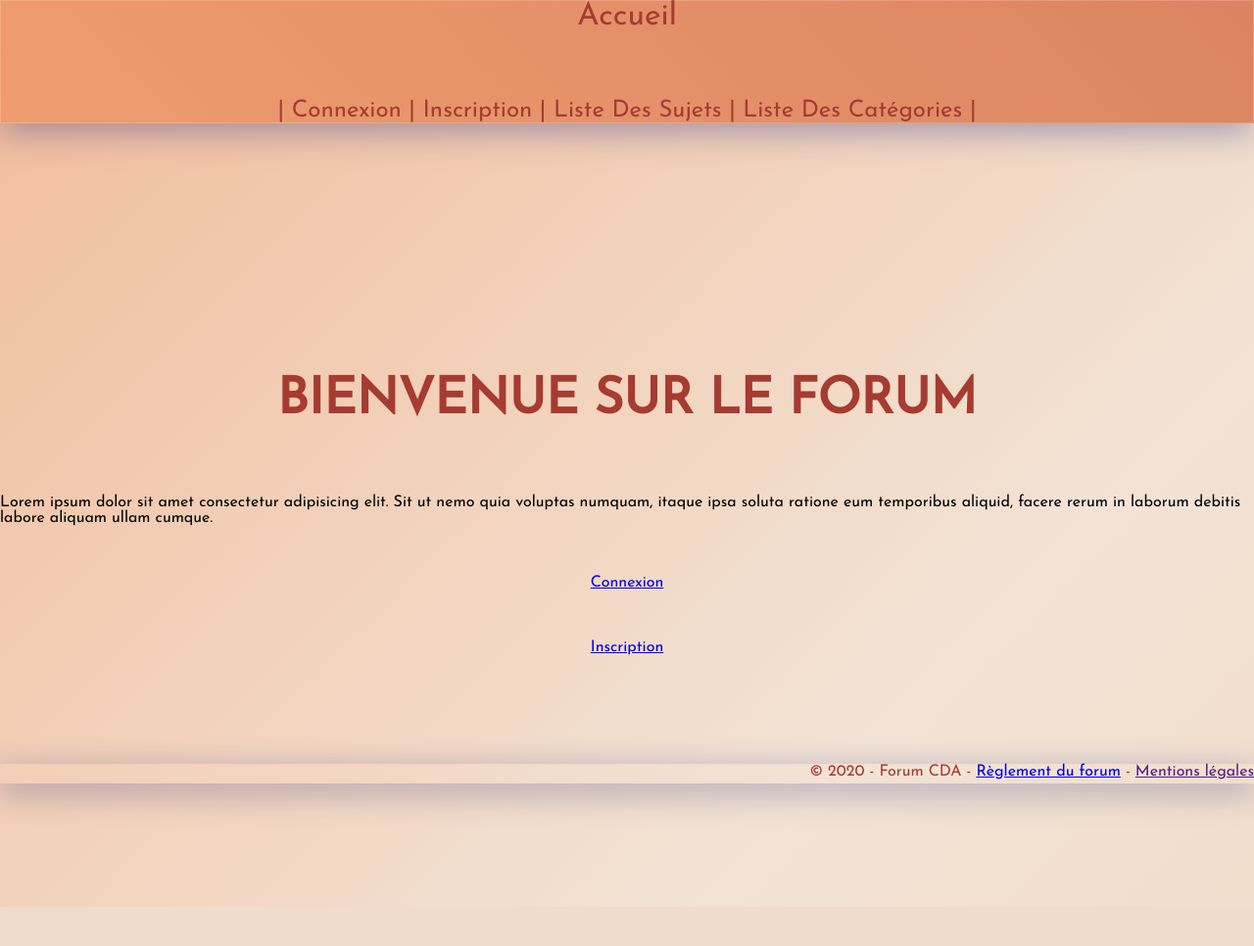
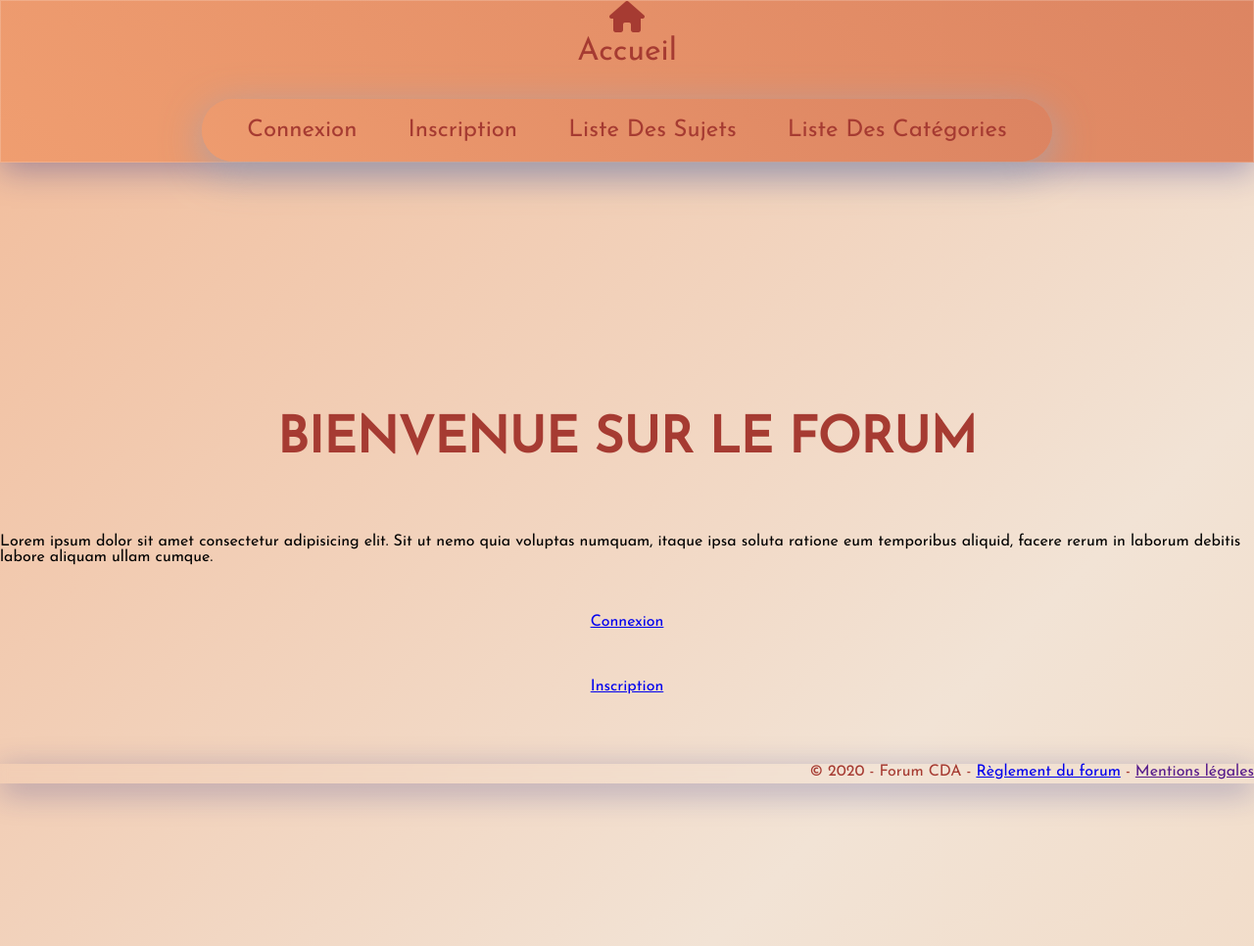
Before and after one commit to Yacine667/forumPlateau, a PHP site: page /forumPlateau/ in a window 1280 px wide. Shown: the whole page at 98% size. Before the commit the page ends 926 px from the top, so only its background shows below. Run offline with PHP 8.4, Linux system fonts and the light colour scheme; some libraries are stand-ins or nearby versions.

Commit message:
rectif navbar

```diff
--- a/public/css/style.css
+++ b/public/css/style.css
@@ -31,6 +31,8 @@ header {
 	}
 }
 
+
+
 #nav-left {
 
     font-size: xx-large;
@@ -50,13 +52,49 @@ header {
 
     font-size: x-large;
     text-decoration: none;
+    background: linear-gradient(45deg, #F2C6A0, #F2E3D5, #F2A172, #D9805F);
+	background-size: 400% 400%;
+	animation: gradient 15s ease infinite;
+    padding: 0 20px;
+    border-radius: 40px;
+    box-shadow: 0 10px 40px rgba( 159, 162, 177, .8 );
+    display: flex;
+    overflow: hidden;
 }
 
 #nav-right a {
 
     text-decoration: none;
     color: #A63B32;
+    padding: 20px;
+    margin: 0 6px;
+    position: relative;
+    transition: 0.3s;
 }
+
+#nav-right a:before {
+
+    content: "";
+    position: absolute;
+    bottom: -6px;
+    background-color: #a63c328a;
+    height: 5px;
+    width: 100%;
+    border-radius: 8px 8px 0 0;
+    left: 0;
+    transition: 0.3s;
+}
+
+#nav-right a:not(.is-active):hover:before {
+
+    bottom: 0;
+}
+
+#nav-right a:not(.is-active):hover {
+
+    color: #0000002f;
+}
+
 
 #forum {
 
--- a/view/layout.php
+++ b/view/layout.php
@@ -22,7 +22,7 @@
             <header>
                 <nav>
                     <div id="nav-left">
-                        <a href="http://localhost/forumPlateau/">Accueil</a>
+                        <a href="http://localhost/forumPlateau/"><i class="fa-solid fa-house"></i> <br> Accueil</a>
                         <?php
                         if(App\Session::isAdmin()){
                             ?>
@@ -37,18 +37,18 @@
 
                         if(App\Session::getUser()){
                             ?>
-                            <a href="/security/viewProfile.html">| <i class="fa-regular fa-user"></i>&nbsp;<?= App\Session::getUser()?></a>
-                            <a href="index.php?ctrl=forum&action=listTopics">| Liste Des Sujets |</a>
-                            <a href="index.php?ctrl=forum&action=listCategories"> Liste Des Catégories |</a>
-                            <a href="index.php?ctrl=security&action=logout">Déconnexion |</a>
+                            <a href="/security/viewProfile.html"> <i class="fa-regular fa-user"></i>&nbsp;<?= App\Session::getUser()?></a>
+                            <a href="index.php?ctrl=forum&action=listTopics"> Liste Des Sujets </a>
+                            <a href="index.php?ctrl=forum&action=listCategories"> Liste Des Catégories </a>
+                            <a href="index.php?ctrl=security&action=logout">Déconnexion </a>
                             <?php
                         }
                         else{
                             ?>
-                            <a href="index.php?ctrl=security&action=login">| Connexion |</a>
-                            <a href="index.php?ctrl=security&action=addUser"> Inscription |</a>
-                            <a href="index.php?ctrl=forum&action=listTopics"> Liste Des Sujets |</a>
-                            <a href="index.php?ctrl=forum&action=listCategories"> Liste Des Catégories |</a>
+                            <a href="index.php?ctrl=security&action=login"> Connexion </a>
+                            <a href="index.php?ctrl=security&action=addUser"> Inscription </a>
+                            <a href="index.php?ctrl=forum&action=listTopics"> Liste Des Sujets </a>
+                            <a href="index.php?ctrl=forum&action=listCategories"> Liste Des Catégories </a>
 
                         <?php
                         }
```
